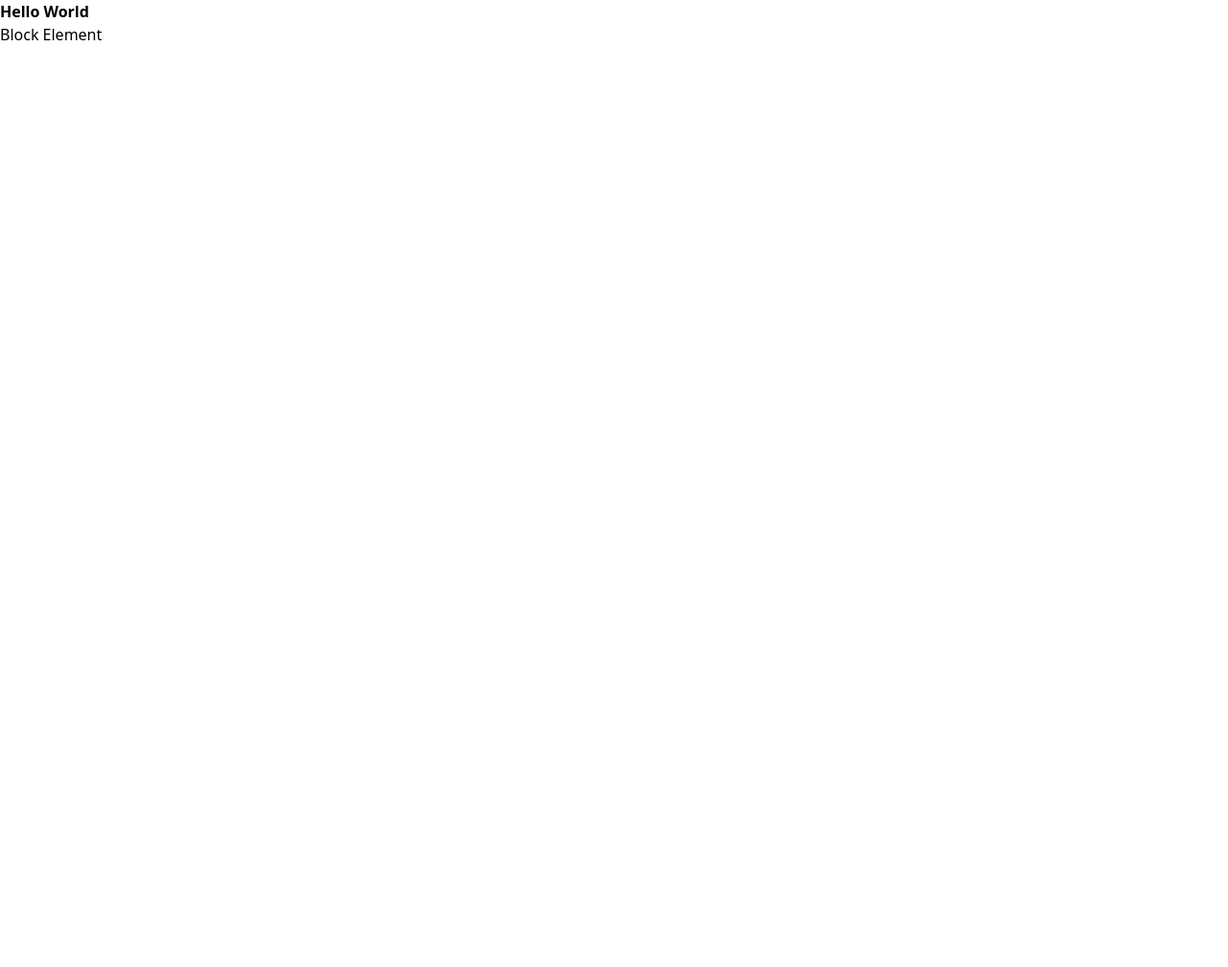
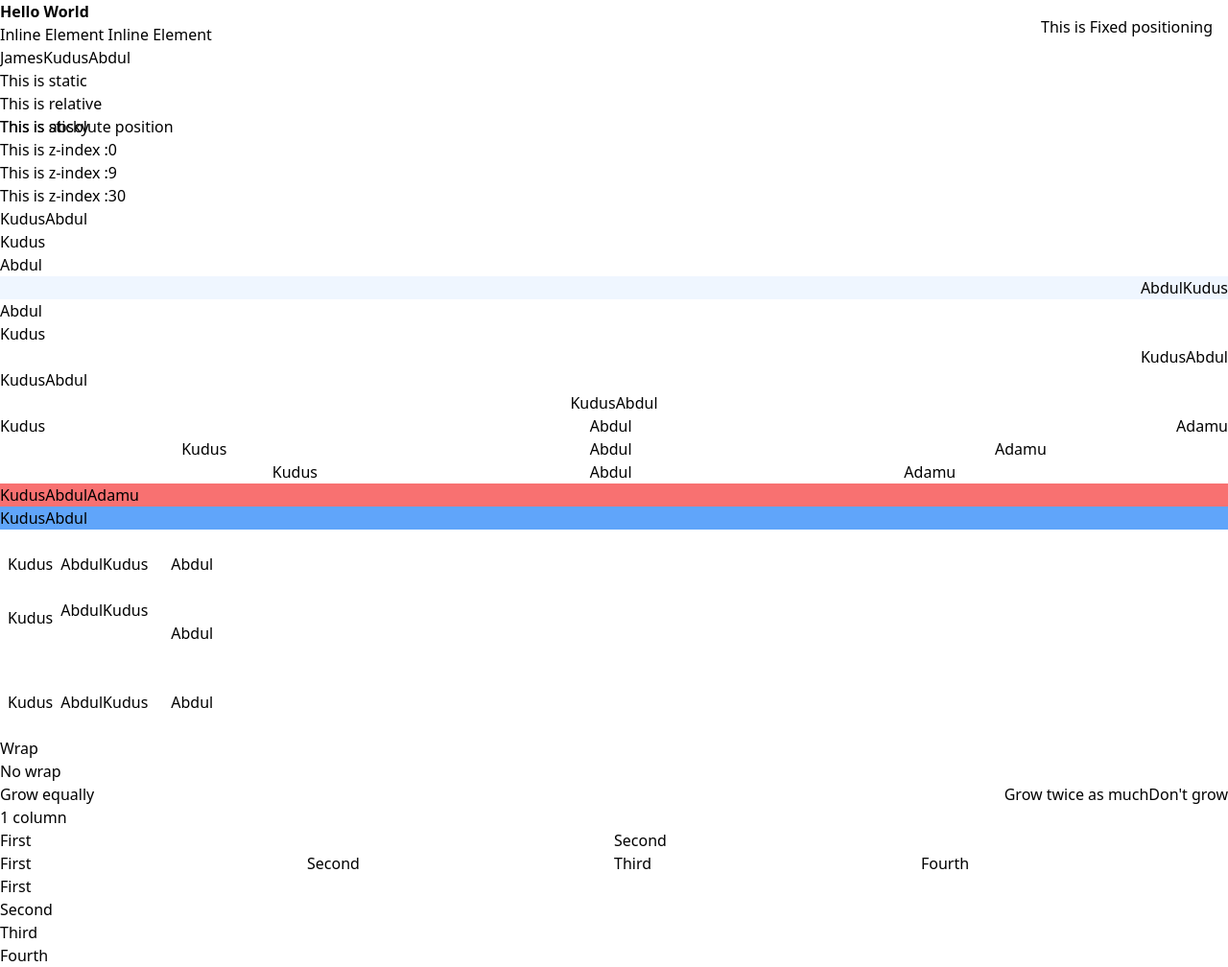
Before and after one commit to generalAbdu/PracticeFrontE, a plain HTML site: page tailwindPractice.html in a window 1280 px wide. Shown: the whole page at 96% size. Before the commit the page ends 800 px from the top, so only its background shows below. Drawn offline with nearby package versions, Linux system fonts and the light colour scheme.

Commit message:
Progress on learning tailwind

```diff
--- a/tailwindPractice.html
+++ b/tailwindPractice.html
@@ -5,6 +5,139 @@
     </head>
     <body>
         <h1 class="text 5xl font-bold text-black-600">Hello World</h1>
-        <div class="block">Block Element</div>
+        <div class="inline">Inline Element</div>
+        <div class="inline-block">Inline Element</div>
+
+        <div class="flex">
+            <div> James</div>
+            <div>Kudus</div>
+            <div>Abdul</div>
+        </div>
+
+  <!--Position-->
+        <div class="static">This is static</div>
+        <div class="relative">This is relative</div>
+        <div class="absolute top-100 left-0">This is absolute position</div>
+        <div class="fixed top-4 right-4"> This is Fixed positioning</div>
+        <div class="sticky top-4">This is sticky</div>
+
+        <!--Z-index-->
+
+        <div class="z-0">This is z-index :0</div>
+        <div class="z-9">This is z-index :9</div>
+        <div class="z-30">This is z-index :30</div>
+
+
+        <!--Flexbox and grid-->
+        <div class="flex flex-row">
+            <div>Kudus</div>
+            <div>Abdul</div>
+        </div>
+        <div class="flex flex-col">
+            <div>Kudus</div>
+            <div>Abdul</div>
+        </div>
+         <div class=" block flex flex-row-reverse bg-blue-50">
+            <div class="flex items-start">Kudus</div>
+            <div>Abdul</div>
+        </div>
+        <div class="flex flex-col-reverse">
+            <div>Kudus</div>
+            <div>Abdul</div>
+        </div>
+        <div class="flex justify-end">
+            <div>Kudus</div>
+            <div>Abdul</div>
+        </div>
+        <div class="flex justify-start">
+            <div>Kudus</div>
+            <div>Abdul</div>
+        </div>
+        <div class="flex justify-center">
+            <div>Kudus</div>
+            <div>Abdul</div>
+        </div>
+        <div class="flex justify-between">
+            <div>Kudus</div>
+            <div>Abdul</div>
+            <div>Adamu</div>
+        </div>
+         <div class="flex justify-around">
+            <div>Kudus</div>
+            <div>Abdul</div>
+            <div>Adamu</div>
+        </div>
+         <div class="flex justify-evenly">
+            <div>Kudus</div>
+            <div>Abdul</div>
+            <div>Adamu</div>
+        </div>
+         <div class="flex items-start bg-red-400">
+            <div>Kudus</div>
+            <div>Abdul</div>
+            <div>Adamu</div>
+        </div>
+        <div class="flex items-end bg-blue-400">
+            <div>Kudus</div>
+            <div>Abdul</div>
+        </div>
+        <div class="flex items-center">
+            <div class="p-2">Kudus</div>
+            <div clas="p-4">Abdul</div>
+            <div class="p-0">Kudus</div>
+            <div class="p-6">Abdul</div>
+        </div>
+         <div class="flex items-stretch">
+            <div class="p-2">Kudus</div>
+            <div clas="p-4">Abdul</div>
+            <div class="p-0">Kudus</div>
+            <div class="p-6">Abdul</div>
+        </div>
+
+         <div class="flex items-baseline">
+            <div class="p-2 w-50">Kudus</div>
+            <div clas="p-4">Abdul</div>
+            <div class="p-0">Kudus</div>
+            <div class="p-6">Abdul</div>
+        </div>
+
+        <div class="flex flex-wrap">
+            Wrap
+        </div>
+        <div class="flex flex-nowrap">
+            No wrap
+        </div>
+
+        <div class="flex">
+            <div class="flex-1">Grow equally</div>
+            <div class="flex-2">Grow twice as much</div>
+            <div class="flex-none">Don't grow</div>
+        </div>
+
+
+        <!--Grid-->
+        <div class="grid grid-cols-1">1 column</div>
+        <div class="grid grid-cols-2">
+            <div>First</div>
+            <div>Second</div>
+        </div>
+
+        <div class="grid grid-cols-4">
+            <div>First</div>
+            <div>Second</div>
+            <div>Third</div>
+            <div>Fourth</div>
+        </div>
+
+         <div class="grid grid-row-3">
+            <div>First</div>
+            <div>Second</div>
+            <div>Third</div>
+            <div>Fourth</div>
+        </div>
+
+
+
+
     </body>
 </html>
```
